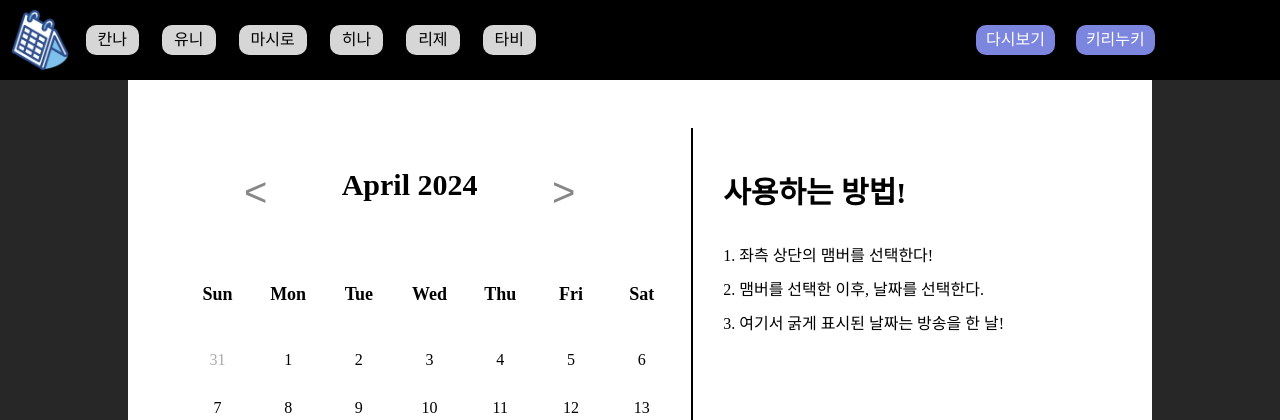
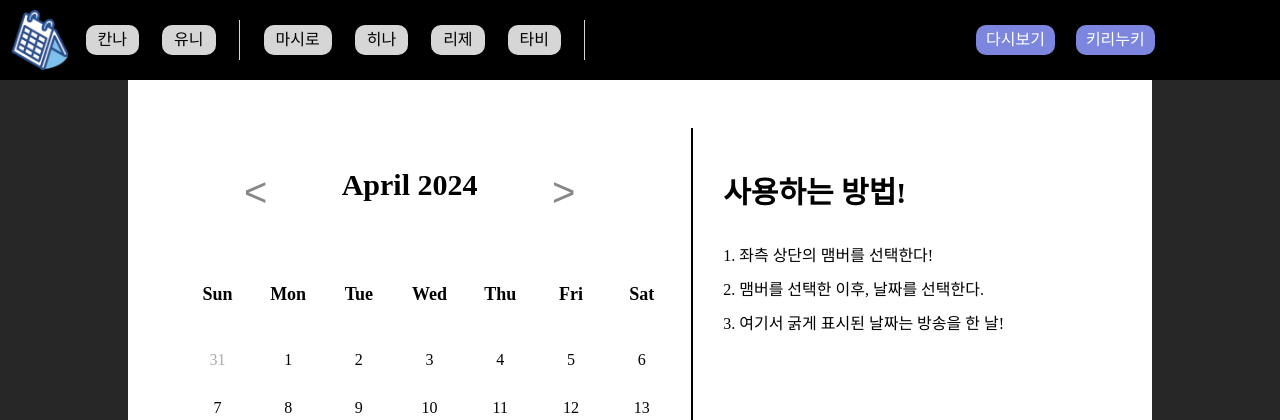
Before and after one commit to ghostclog/stellive_calander, a Django app: page / in a window 1280 px wide. Shown: the top 420 px of the page. Run offline with Django 5.2, Linux system fonts and the light colour scheme.

Commit message:
3기생이 5명이라는 소식에 베이스 탬플릿에 구분선 추가 및 css 수정

```diff
--- a/mains/templates/base.html
+++ b/mains/templates/base.html
@@ -63,14 +63,17 @@
             <img src="{% static 'images/calendar.jpg' %}" alt="">
         </div>
         <div id="members">
+
                 <div class="member" id="kanna">
                     <img src="{% static 'images/kannaHeart.png' %}" alt="">
                     칸나
                 </div>
-
                 <div class="member" id="yuni">
                     <img src="{% static 'images/yuniHeart.png' %}" alt="">
                     유니
+                </div>
+
+            <div class = "split-line">
             </div>
 
             <div class="member" id="shiro">
@@ -82,16 +85,18 @@
                 <img src="{% static 'images/hinaHeart.png' %}" alt="">
                 히나
             </div>
-
             <div class="member" id="lize">
                 <img src="{% static 'images/lizeHeart.png' %}" alt="">
                 리제
             </div>
-
             <div class="member" id="tabi">
                 <img src="{% static 'images/tabiHeart.png' %}" alt="">
                 타비
             </div>
+
+            <div class = "split-line">
+            </div>
+
             <script src="{% static 'js/members.js' %}"></script>
         </div>
         <div id="utility">
--- a/static/css/members.css
+++ b/static/css/members.css
@@ -78,3 +78,13 @@
     color: white;
     font-weight: bold;
 }
+
+.split-line {
+    margin-top: 20px;
+    margin-right: 24px;
+    position: relative;
+    height: 40px;
+    float: left;
+    border-right: 1px solid rgb(214, 214, 214);
+    padding: 0px;
+}
```
Lines whose indentation alone changed are shown as unchanged.
